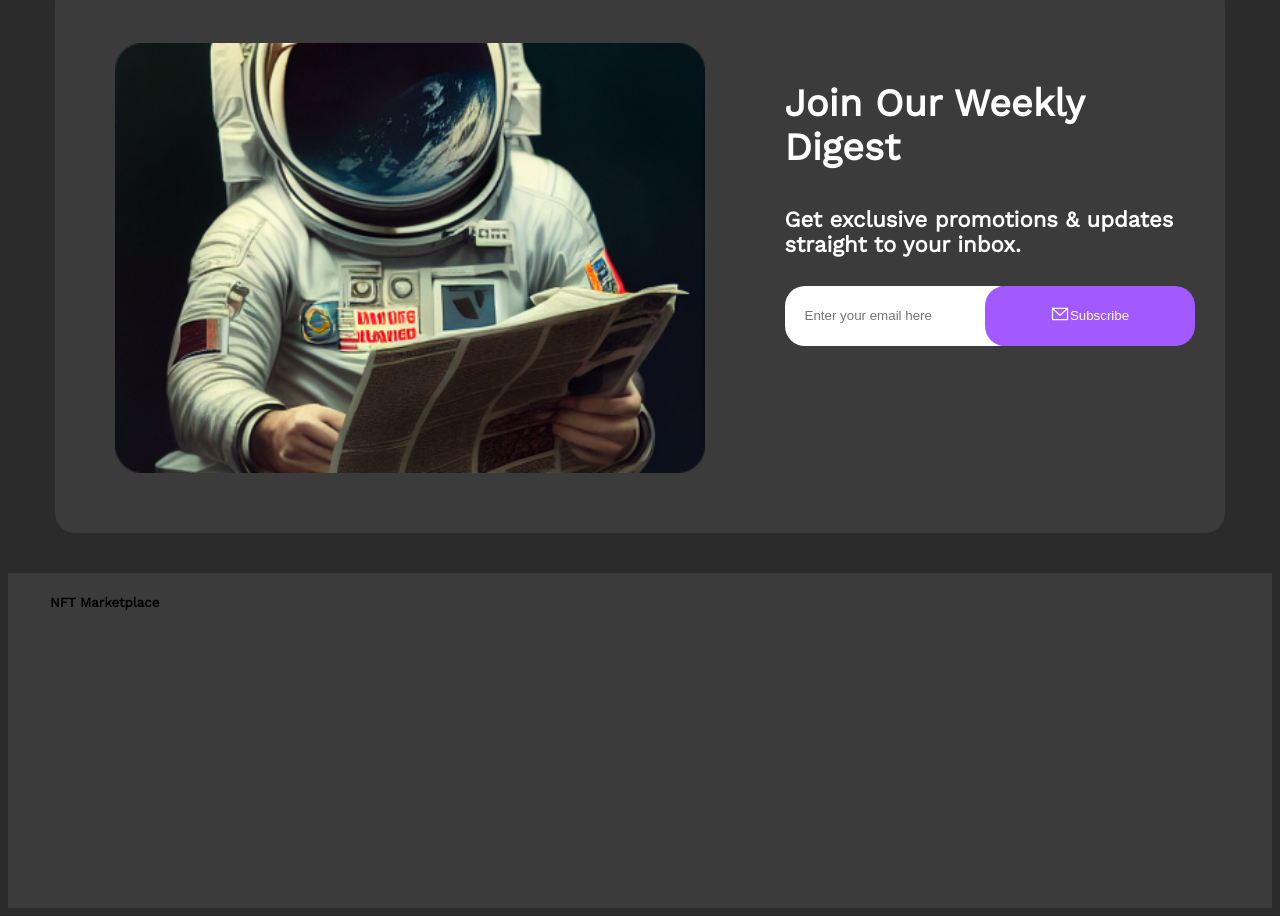
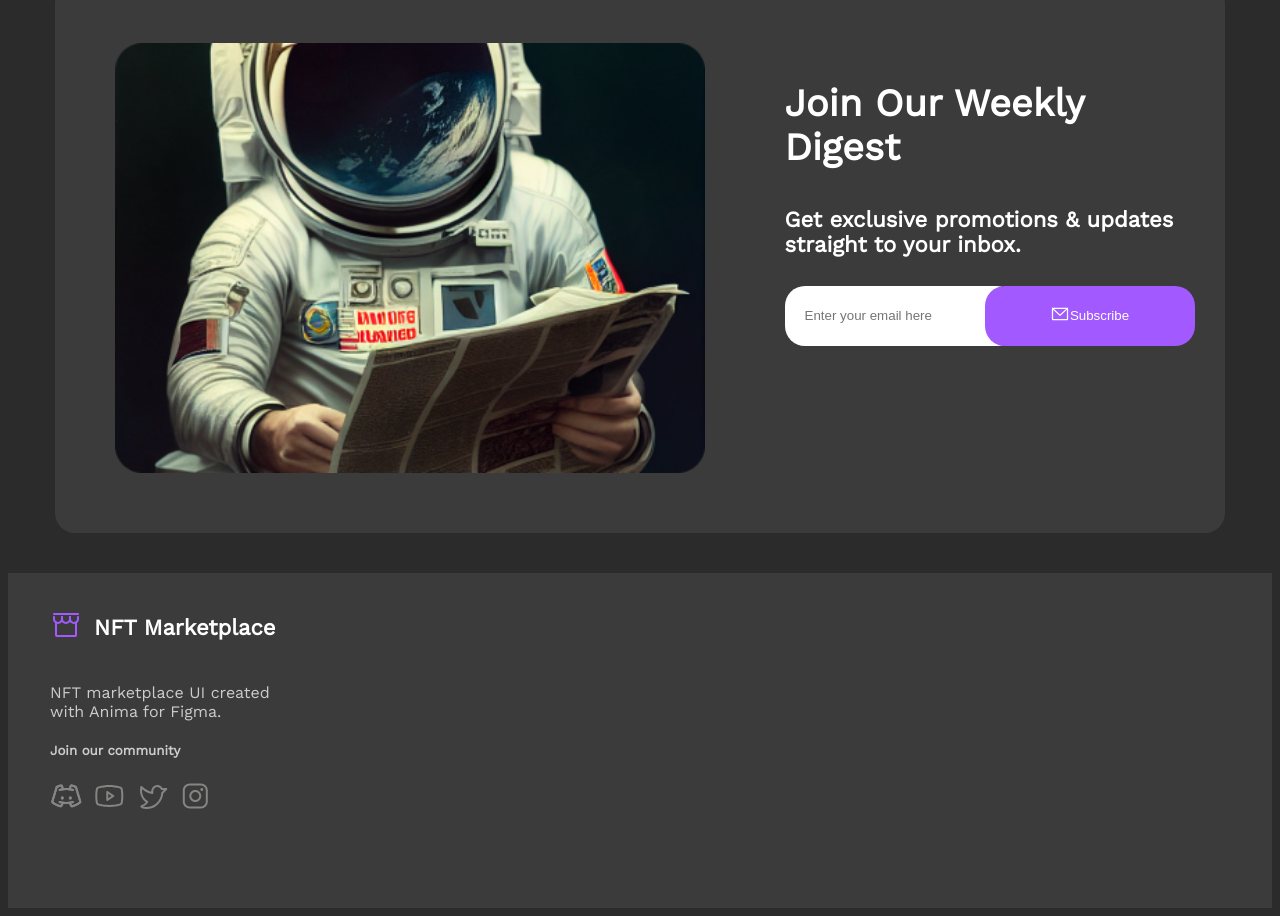
Before and after one commit to SergeyShcerbakov/NFT-market, a website: page src/index.html in a window 1280 px wide. Shown: the part 5409-6325 px from the top of the page. Drawn offline with nearby package versions, Linux system fonts and the light colour scheme; files that its build step writes are made by us from their sources; files whose address does not match are found by name.

Commit message:
fixed footer

```diff
--- a/src/partails/footer.html
+++ b/src/partails/footer.html
@@ -4,6 +4,14 @@
         <div class="footer-wrapp">
             <div class="footer-box">
                 <h5 class="footer-title">NFT Marketplace</h5>
+                <p class="footer-text">NFT marketplace UI created with Anima for Figma.</p>
+                <h5 class="footer-join-title">Join our community</h5>
+                <div class="footer-join-social">
+                    <img class="footer-icon-social"src="img/icon/discord-logo.svg" alt="discord logo">
+                    <img class="footer-icon-social"src="img/icon/youtube-logo.svg" alt="youtube logo">
+                    <img class="footer-icon-social"src="img/icon/twitter-logo.svg" alt="twitter logo">
+                    <img class="footer-icon-social"src="img/icon/instagram-logo.svg" alt="instagram logo">
+                </div>
             </div>
             <div class="footer-box"></div>
             <div class="footer-box"></div>
--- a/src/scss/_footer.scss
+++ b/src/scss/_footer.scss
@@ -1,7 +1,33 @@
 .footer {
     height: 335px;
     background: var(--bg-grey);
+
+    &-box {
+        width: 238px;
+    }
+
+    &-title {
+        color: var(--font-white);
+        font-size: 22px;
+        display: flex;
+        align-items: center;
+        &::before {
+            content: url(../img/icon/nft-logo.svg);
+            width: 32px;
+            margin-right: 12px;
+        }
+    }
+
     &-wrapp {
         display: flex;
     }
+
+    &-text, &-join-title {
+        color: var(--text-light-grey);
+    }
+
+    &-join-social {
+        display: flex;
+        gap: 10px;
+    }
 }
--- a/src/scss/_root.scss
+++ b/src/scss/_root.scss
@@ -4,6 +4,7 @@
   --bg-grey: #3b3b3b;
   --bg-dark-grey: #2b2b2b;
   --number-grey: #858584;
+  --text-light-grey: #cccccc;
 }
 
 body {
```
Also changed, not shown: dist/css/style.css, dist/img/icon/discord-logo.svg (added), dist/img/icon/instagram-logo.svg (added), dist/img/icon/twitter-logo.svg (added), dist/img/icon/youtube-logo.svg (added), dist/index.html, src/css/style.css, src/img/icon/discord-logo.svg (added), src/img/icon/instagram-logo.svg (added), src/img/icon/twitter-logo.svg (added), src/img/icon/youtube-logo.svg (added).
